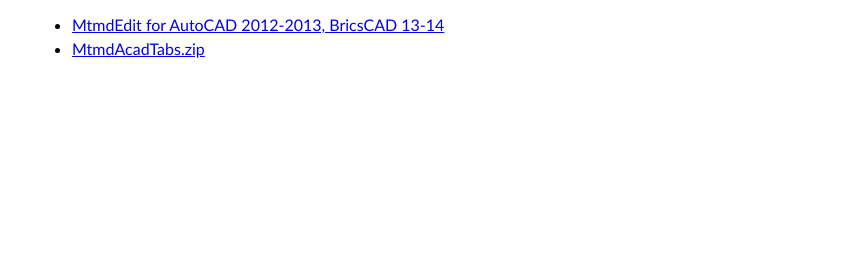
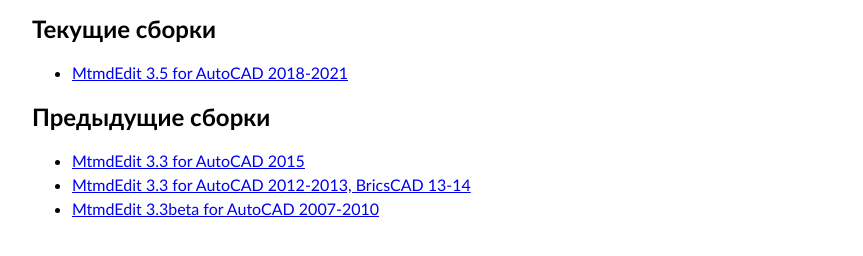
Before and after one commit to mmamkin/mmamkin.github.io, a plain HTML site: page download/index.html in a window 1280 px wide. Shown: the part 164-420 px from the top of the page, without its empty margins (208-1071 px from the left). Drawn offline with Linux system fonts and the light colour scheme.

Commit message:
rebuilding site Mon 04 Jan 2021 09:48:33 PM +05

```diff
--- a/download/index.html
+++ b/download/index.html
@@ -34,9 +34,15 @@
 </div>
 
 <main>
+<h2 id="текущие-сборки">Текущие сборки</h2>
 <ul>
-<li><a href="/files/arx/mtmdedit.zip">MtmdEdit for AutoCAD 2012-2013, BricsCAD 13-14</a></li>
-<li><a href="/files/arx/MtmdAcadTabs.zip">MtmdAcadTabs.zip</a></li>
+<li><a href="/files/arx/MtmdEdit-3.5-2018-2021.zip">MtmdEdit 3.5 for AutoCAD 2018-2021</a></li>
+</ul>
+<h2 id="предыдущие-сборки">Предыдущие сборки</h2>
+<ul>
+<li><a href="/files/arx/MtmdEdit-3.3-2015.zip">MtmdEdit 3.3 for AutoCAD 2015</a></li>
+<li><a href="/files/arx/MtmdEdit-3.3-acad2012-2013-bricscad13-14.zip">MtmdEdit 3.3 for AutoCAD 2012-2013, BricsCAD 13-14</a></li>
+<li><a href="/files/arx/MtmdEdit-3.3beta-2007-2010.zip">MtmdEdit 3.3beta for AutoCAD 2007-2010</a></li>
 </ul>
 
 </main>
--- a/index.xml
+++ b/index.xml
@@ -45,7 +45,7 @@
       <pubDate>Mon, 01 Jan 0001 00:00:00 +0000</pubDate>
 
       <guid>https://mtmlab.ru/download/</guid>
-      <description> MtmdEdit for AutoCAD 2012-2013, BricsCAD 13-14 MtmdAcadTabs.zip  </description>
+      <description>Текущие сборки  MtmdEdit 3.5 for AutoCAD 2018-2021  Предыдущие сборки  MtmdEdit 3.3 for AutoCAD 2015 MtmdEdit 3.3 for AutoCAD 2012-2013, BricsCAD 13-14 MtmdEdit 3.3beta for AutoCAD 2007-2010  </description>
     </item>
 
     <item>
```
Also changed, not shown: 4 other files.
